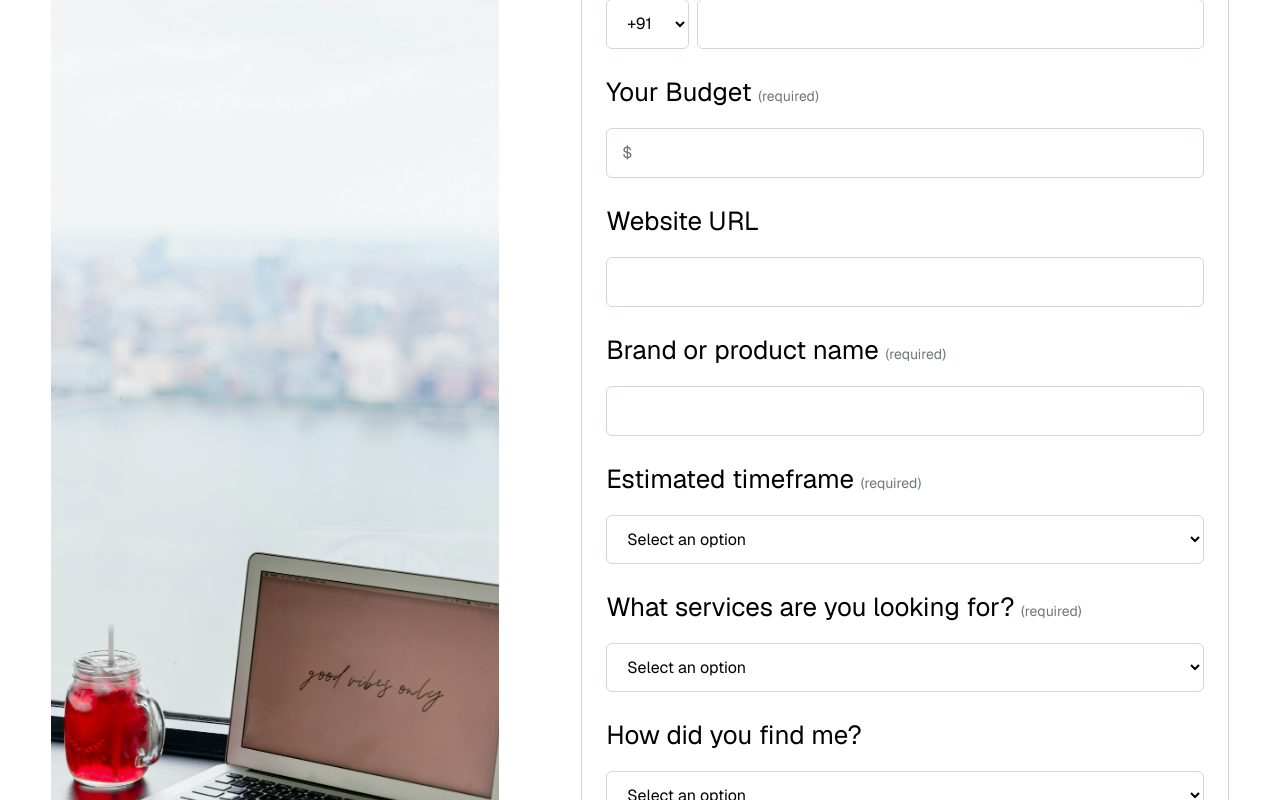
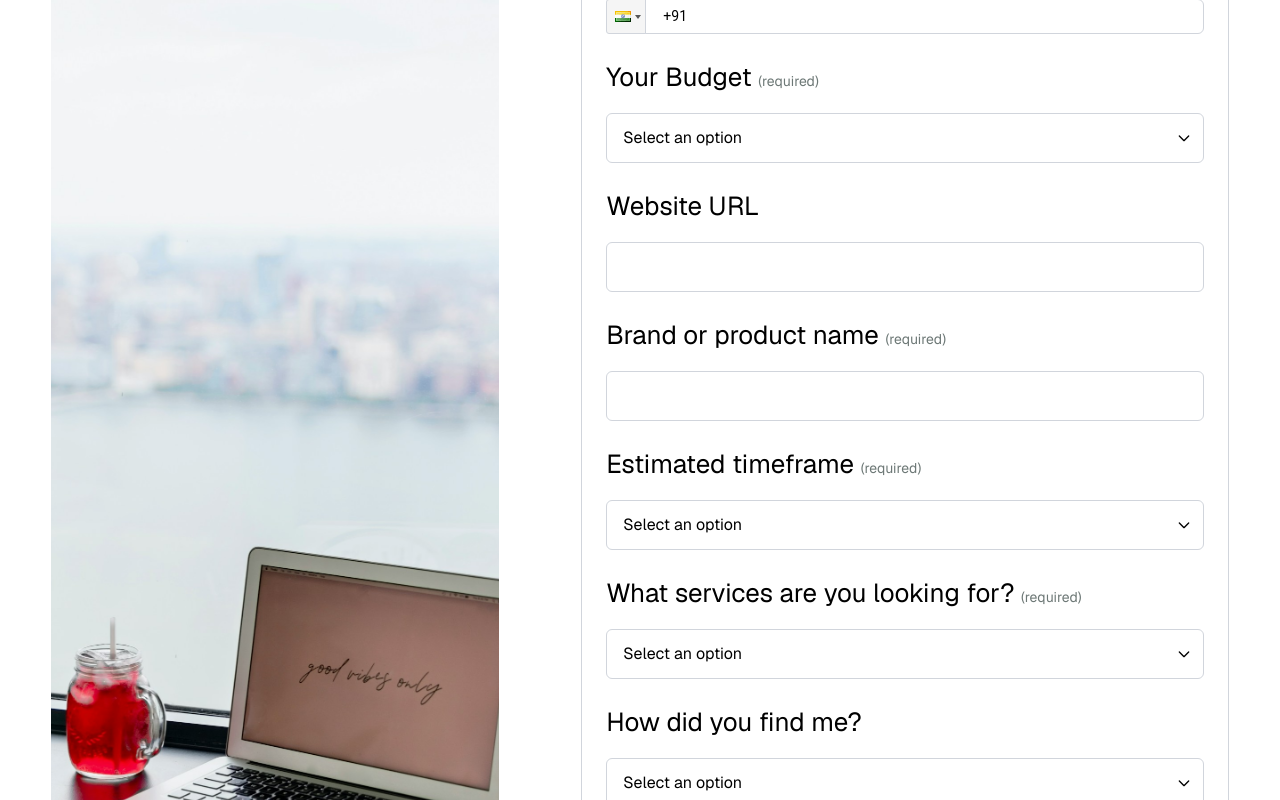
Before and after one commit to nrmcodes22/Dees, a Next.js app: page /contact in a window 1280 px wide. Shown: the part 620-1420 px from the top of the page. Built offline with nearby package versions, Linux system fonts and the light colour scheme.

Commit message:
contact form

```diff
--- a/app/api/contact/route.js
+++ b/app/api/contact/route.js
@@ -15,13 +15,14 @@ export async function POST(req) {
         "Last Name":   { rich_text: [{ text: { content: body.lastName } }] },
         "Email":       { email: body.email },
         "Phone":       { phone_number: `${body.countryCode}${body.phone}` },
-        "Budget":      { number: parseFloat(body.budget) || 0 },
+        "Budget": { rich_text: [{ text: { content: body.budget } }] },
         "Website":     { url: body.website || null },
         "Brand Name":  { title: [{ text: { content: body.brandName } }] },
         "Timeframe":   { select: { name: body.timeframe } },
         "Services":    { multi_select: [{ name: body.services }] },
         "Find Me":     { select: { name: body.findMe } },
         "Description": { rich_text: [{ text: { content: body.description } }] },
+        "Submitted At": { date: { start: new Date().toISOString() } },
       },
     }),
   });
--- a/app/globals.css
+++ b/app/globals.css
@@ -51,3 +51,10 @@ body {
 
   font-family: Arial, Helvetica, sans-serif;
 }
+
+select {
+  -webkit-appearance: none;
+  -moz-appearance: none;
+  appearance: none;
+  background-color: white;
+}
--- a/contact/contact.jsx
+++ b/contact/contact.jsx
@@ -1,6 +1,7 @@
 "use client"
 import React, { useState, useEffect } from "react";
-
+import PhoneInput from "react-phone-input-2";
+import "react-phone-input-2/lib/style.css";
 export default function Contact() {
   const [formData, setFormData] = useState({
     firstName: '',
@@ -20,11 +21,13 @@ export default function Contact() {
     const { name, value } = e.target;
     setFormData(prev => ({ ...prev, [name]: value }));
   };
+  const [isSubmitting, setIsSubmitting] = useState(false);
   const [showPopup, setShowPopup] = useState(false);
   const [popupType, setPopupType] = useState('success'); // 'success' or 'error'
 
   const handleSubmit = async (e) => {
   e.preventDefault();
+  setIsSubmitting(true);
   try {
     const res = await fetch("/api/contact", {
       method: "POST",
@@ -32,21 +35,24 @@ export default function Contact() {
       body: JSON.stringify(formData),
     });
     if (res.ok) {
-        setPopupType('success');
-        setShowPopup(true);
       setFormData({
         firstName: '', lastName: '', email: '', countryCode: '+91',
         phone: '', budget: '', website: '', brandName: '',
         timeframe: '', services: '', findMe: '', description: ''
       });
+      setPopupType('success');
+      setShowPopup(true);
+      setIsSubmitting(false); // ← stops spinner exactly when popup appears
     } else {
       setPopupType('error');
       setShowPopup(true);
+      setIsSubmitting(false);
     }
   } catch (err) {
     console.error(err);
     setPopupType('error');
     setShowPopup(true);
+    setIsSubmitting(false);
   }
 };
 
@@ -163,26 +169,17 @@ export default function Contact() {
   <label className="block text-[clamp(14px,5vw,26px)] font-normal text-black mb-4">
     Phone No.
   </label>
-                  <div className="flex gap-2">
-                    <select
-                      name="countryCode"
-                      value={formData.countryCode}
-                      onChange={handleChange}
-                      className="px-4 py-3 border border-gray-300 rounded-md focus:outline-none focus:ring-2 focus:ring-gray-400 bg-white"
-                    >
-                      <option>+91</option>
-                      <option>+1</option>
-                      <option>+44</option>
-                      <option>+61</option>
-                    </select>
-                    <input
-                      type="tel"
-                      name="phone"
+
+  <PhoneInput
+    country={"in"}
     value={formData.phone}
-                      onChange={handleChange}
-                      className="flex-1 px-4 py-3 border border-gray-300 rounded-md focus:outline-none focus:ring-2 focus:ring-gray-400"
+    onChange={(phone) =>
+      setFormData((prev) => ({ ...prev, phone }))
+    }
+    inputClass="!w-full !py-3 !pl-14 !border-gray-300 !rounded-md"
+    containerClass="!w-full"
+    buttonClass="!border-gray-300"
   />
-                  </div>
 </div>
 
                 {/* Budget Section */}
@@ -190,16 +187,32 @@ export default function Contact() {
   <label className="block text-[clamp(14px,5vw,26px)] font-normal text-black mb-4">
     Your Budget <span className="text-sm font-normal text-[#6D7876]">(required)</span>
   </label>
+
   <div className="relative">
-                    <span className="absolute left-4 top-1/2 -translate-y-1/2 text-[#6D7876]">$</span>
-                    <input
-                      type="text"
+    <select
       name="budget"
       value={formData.budget}
       onChange={handleChange}
-                      className="w-full pl-8 pr-4 py-3 border border-gray-300 rounded-md focus:outline-none focus:ring-2 focus:ring-gray-400"
+      className="w-full px-4 py-3 pr-10 border border-gray-300 rounded-md focus:outline-none focus:ring-2 focus:ring-gray-400 bg-white appearance-none"
       required
-                    />
+    >
+      <option value="">Select an option</option>
+      <option>$500 - $1000</option>
+      <option>$1000 - $2000</option>
+      <option>$2000 - $4000</option>
+      <option>$4000+</option>
+    </select>
+
+    <svg
+      className="absolute right-3 top-1/2 -translate-y-1/2 w-4 h-4 text-black pointer-events-none"
+      xmlns="/images/icons/CaretDown.svg"
+      fill="none"
+      viewBox="0 0 24 24"
+      stroke="currentColor"
+      strokeWidth={2}
+    >
+      <path strokeLinecap="round" strokeLinejoin="round" d="M19 9l-7 7-7-7" />
+    </svg>
   </div>
 </div>
 
@@ -237,11 +250,13 @@ export default function Contact() {
   <label className="block text-[clamp(14px,5vw,26px)] font-normal text-black mb-4">
     Estimated timeframe <span className="text-sm font-normal text-[#6D7876]">(required)</span>
   </label>
+
+  <div className="relative">
     <select
       name="timeframe"
       value={formData.timeframe}
       onChange={handleChange}
-                    className="w-full px-4 py-3 border border-gray-300 rounded-md focus:outline-none focus:ring-2 focus:ring-gray-400 bg-white"
+      className="w-full px-4 py-3 pr-10 border border-gray-300 rounded-md focus:outline-none focus:ring-2 focus:ring-gray-400 bg-white appearance-none"
       required
     >
       <option value="">Select an option</option>
@@ -250,6 +265,18 @@ export default function Contact() {
       <option>1-2 months</option>
       <option>3+ months</option>
     </select>
+
+    <svg
+      className="absolute right-3 top-1/2 -translate-y-1/2 w-4 h-4 text-black pointer-events-none"
+      xmlns="/images/icons/CaretDown.svg"
+      fill="none"
+      viewBox="0 0 24 24"
+      stroke="currentColor"
+      strokeWidth={2}
+    >
+      <path strokeLinecap="round" strokeLinejoin="round" d="M19 9l-7 7-7-7" />
+    </svg>
+  </div>
 </div>
 
                 {/* Services Section */}
@@ -257,20 +284,36 @@ export default function Contact() {
   <label className="block text-[clamp(14px,5vw,26px)] font-normal text-black mb-4">
     What services are you looking for? <span className="text-sm font-normal text-[#6D7876]">(required)</span>
   </label>
+
+  <div className="relative">
     <select
       name="services"
       value={formData.services}
       onChange={handleChange}
-                    className="w-full px-4 py-3 border border-gray-300 rounded-md focus:outline-none focus:ring-2 focus:ring-gray-400 bg-white"
+      className="w-full px-4 py-3 pr-10 border border-gray-300 rounded-md focus:outline-none focus:ring-2 focus:ring-gray-400 bg-white appearance-none"
       required
     >
       <option value="">Select an option</option>
+      <option>Logo Design</option>
+      <option>Visual Identity</option>
+      <option>Packaging Design</option>
+      <option>Colateral Design</option>
+      <option>UI/UX Design</option>
       <option>Web Development</option>
-                    <option>Mobile App Development</option>
-                    <option>UI/UX Design</option>
-                    <option>Branding</option>
-                    <option>SEO/Marketing</option>
+      <option>Make Your Own Package</option>
     </select>
+
+    <svg
+      className="absolute right-3 top-1/2 -translate-y-1/2 w-4 h-4 text-black pointer-events-none"
+      xmlns="/images/icons/CaretDown.svg"
+      fill="none"
+      viewBox="0 0 24 24"
+      stroke="currentColor"
+      strokeWidth={2}
+    >
+      <path strokeLinecap="round" strokeLinejoin="round" d="M19 9l-7 7-7-7" />
+    </svg>
+  </div>
 </div>
 
                 {/* How Did You Find Me Section */}
@@ -278,11 +321,13 @@ export default function Contact() {
   <label className="block text-[clamp(14px,5vw,26px)] font-normal text-black mb-4">
     How did you find me?
   </label>
+
+  <div className="relative">
     <select
       name="findMe"
       value={formData.findMe}
       onChange={handleChange}
-                    className="w-full px-4 py-3 border border-gray-300 rounded-md focus:outline-none focus:ring-2 focus:ring-gray-400 bg-white"
+      className="w-full px-4 py-3 pr-10 border border-gray-300 rounded-md focus:outline-none focus:ring-2 focus:ring-gray-400 bg-white appearance-none"
     >
       <option value="">Select an option</option>
       <option>Google Search</option>
@@ -290,6 +335,18 @@ export default function Contact() {
       <option>Referral</option>
       <option>Other</option>
     </select>
+
+    <svg
+      className="absolute right-3 top-1/2 -translate-y-1/2 w-4 h-4 text-black pointer-events-none"
+      xmlns="http://www.w3.org/2000/svg"
+      fill="none"
+      viewBox="0 0 24 24"
+      stroke="currentColor"
+      strokeWidth={2}
+    >
+      <path strokeLinecap="round" strokeLinejoin="round" d="M19 9l-7 7-7-7" />
+    </svg>
+  </div>
 </div>
 
                 {/* Brief Project Description Section */}
@@ -311,9 +368,36 @@ export default function Contact() {
                 <div className="pt-4">
   <button
     onClick={handleSubmit}
-                    className="px-16 py-4 bg-[#570202] text-white text-lg font-normal rounded-full hover:bg-red-800 transition-colors"
+    disabled={isSubmitting}
+    className="px-16 py-4 bg-[#570202] text-white text-lg font-normal rounded-full hover:bg-red-800 transition-colors disabled:opacity-70 disabled:cursor-not-allowed flex items-center gap-2"
   >
-                    Send
+    {isSubmitting ? (
+      <>
+        <svg
+          className="animate-spin h-5 w-5 text-white"
+          xmlns="http://www.w3.org/2000/svg"
+          fill="none"
+          viewBox="0 0 24 24"
+        >
+          <circle
+            className="opacity-25"
+            cx="12"
+            cy="12"
+            r="10"
+            stroke="currentColor"
+            strokeWidth="4"
+          />
+          <path
+            className="opacity-75"
+            fill="currentColor"
+            d="M4 12a8 8 0 018-8V0C5.373 0 0 5.373 0 12h4z"
+          />
+        </svg>
+        Sending...
+      </>
+    ) : (
+      "Send"
+    )}
   </button>
 </div>
               </div>
--- a/package.json
+++ b/package.json
@@ -13,7 +13,8 @@
     "next": "15.5.9",
     "react": "19.1.0",
     "react-dom": "19.1.0",
-    "react-icons": "^5.5.0"
+    "react-icons": "^5.5.0",
+    "react-phone-input-2": "^2.15.1"
   },
   "devDependencies": {
     "@eslint/eslintrc": "^3",
```
Also changed, not shown: public/images/icons/CaretDown.svg (added), 1 other file (tests, documents, lock files or other folders). Lines whose indentation alone changed are shown as unchanged.
